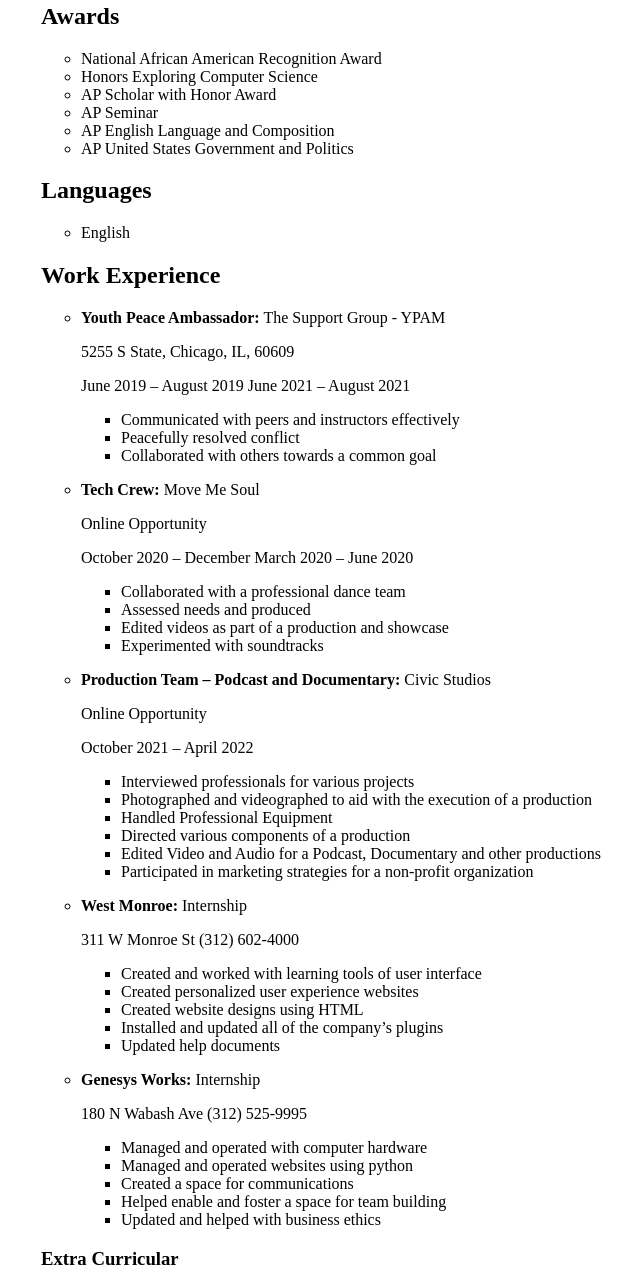
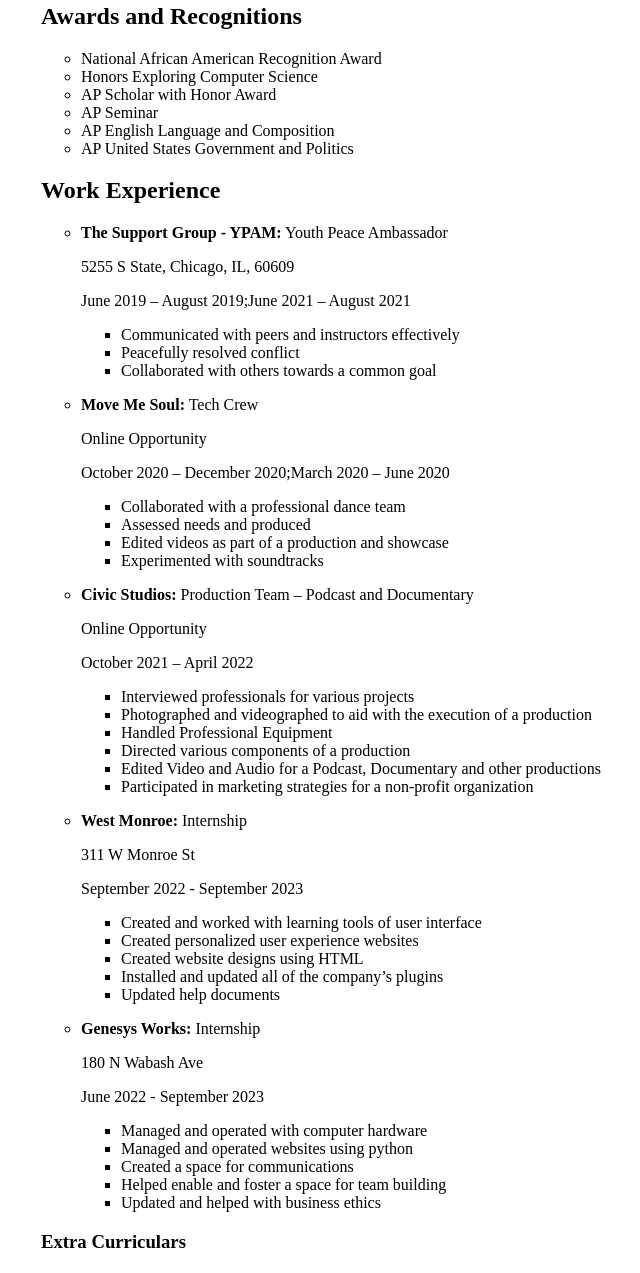
Before and after one commit to Anisa-M/Project1, a plain HTML site: page index.html in a window 1280 px wide. Shown: the part 406-1679 px from the top of the page, without its empty margins (7-647 px from the left). Drawn offline with Linux system fonts and the light colour scheme.

Commit message:
Spellcheck and reformatting

```diff
--- a/index.html
+++ b/index.html
@@ -17,7 +17,7 @@
   <h1>Anisa McKinney</h1>
   <p>3101 South Wabash Avenue, Chicago, IL, 60616</p>
   <p>(773) 891-6679</p>
-  <p>AMcKinney3@gamil.com</p>
+  <p>ms.anisamckinney@gmail.com</p>
   </p>
 
 </header>
@@ -33,7 +33,7 @@
   <p>Graduated with honors and 4.82 weighted and 3.2 GPA</p>
   <li><strong>Illinois Institute of Technology, Chicago, IL - (Attending) Bachelors Degree in Information & Technology Management</strong></li>
 </ul>
-    <h2>Awards</h2>
+    <h2>Awards and Recognitions</h2>
 <ul id="bul2">
   <li>National African American Recognition Award</li>
   <li>Honors Exploring Computer Science</li>
@@ -42,24 +42,20 @@
   <li>AP English Language and Composition</li>
   <li>AP United States Government and Politics</li>
 </ul>
-    <h2>Languages</h2>
-<ul id="bul3">
-  <li>English</li>
-</ul>
     <h2>Work Experience</h2>
 <ul id="bul4">
-  <li><strong>Youth Peace Ambassador:</strong> The Support Group - YPAM </li>
+  <li><strong>The Support Group - YPAM:</strong> Youth Peace Ambassador</li>
   <p>5255 S State, Chicago, IL, 60609</p>
-  <p>June 2019 – August 2019 June 2021 – August 2021</p>
+  <p>June 2019 – August 2019;June 2021 – August 2021</p>
     <ul id="bul5">
       <li>Communicated with peers and instructors effectively</li>
       <li>Peacefully resolved conflict</li>
       <li>Collaborated with others towards a common goal</li>
     </ul>
 <p></p>
-  <li><strong>Tech Crew:</strong> Move Me Soul</li>
+  <li><strong>Move Me Soul:</strong> Tech Crew</li>
   <p>Online Opportunity</p>
-  <p>October 2020 – December March 2020 – June 2020</p>
+  <p>October 2020 – December 2020;March 2020 – June 2020</p>
     <ul id="bul6">
       <li>Collaborated with a professional dance team</li>
       <li>Assessed needs and produced</li>
@@ -67,7 +63,7 @@
       <li>Experimented with soundtracks</li>
     </ul>
 <p></p>
-  <li><strong>Production Team – Podcast and Documentary: </strong> Civic Studios</li>
+  <li><strong> Civic Studios: </strong> Production Team – Podcast and Documentary</li>
   <p>Online Opportunity</p>
   <p>October 2021 – April 2022</p>
     <ul id="bul7">
@@ -79,9 +75,9 @@
       <li>Participated in marketing strategies for a non-profit organization</li>
     </ul>
 <p></p>
-  <li><strong>West Monroe: </strong> Internship </li>
-  <p>311 W Monroe St
-(312) 602-4000</p>
+  <li><strong> West Monroe: </strong> Internship </li>
+  <p>311 W Monroe St</p>
+  <p>September 2022 - September 2023</p>
     <ul id="bul8">
       <li>Created and worked with learning tools of user interface</li>
       <li>Created personalized user experience websites</li>
@@ -91,8 +87,8 @@
     </ul>
 <p></p>
   <li><strong> Genesys Works: </strong> Internship</li>
-  <p> 180 N Wabash Ave
-(312) 525-9995</p>
+  <p> 180 N Wabash Ave</p>
+  <p> June 2022 - September 2023 </p>
     <ul id="bul9">
       <li>Managed and operated with computer hardware</li>
       <li>Managed and operated websites using python</li>
@@ -101,7 +97,7 @@
       <li>Updated and helped with business ethics</li>
     </ul>
 </ul>
-  <h3>Extra Curricular</h3>
+  <h3>Extra Curriculars</h3>
 <ul id="bul10">
   <li><strong>Black Student Union</strong></li>
     <ul id ="bul11">
```
